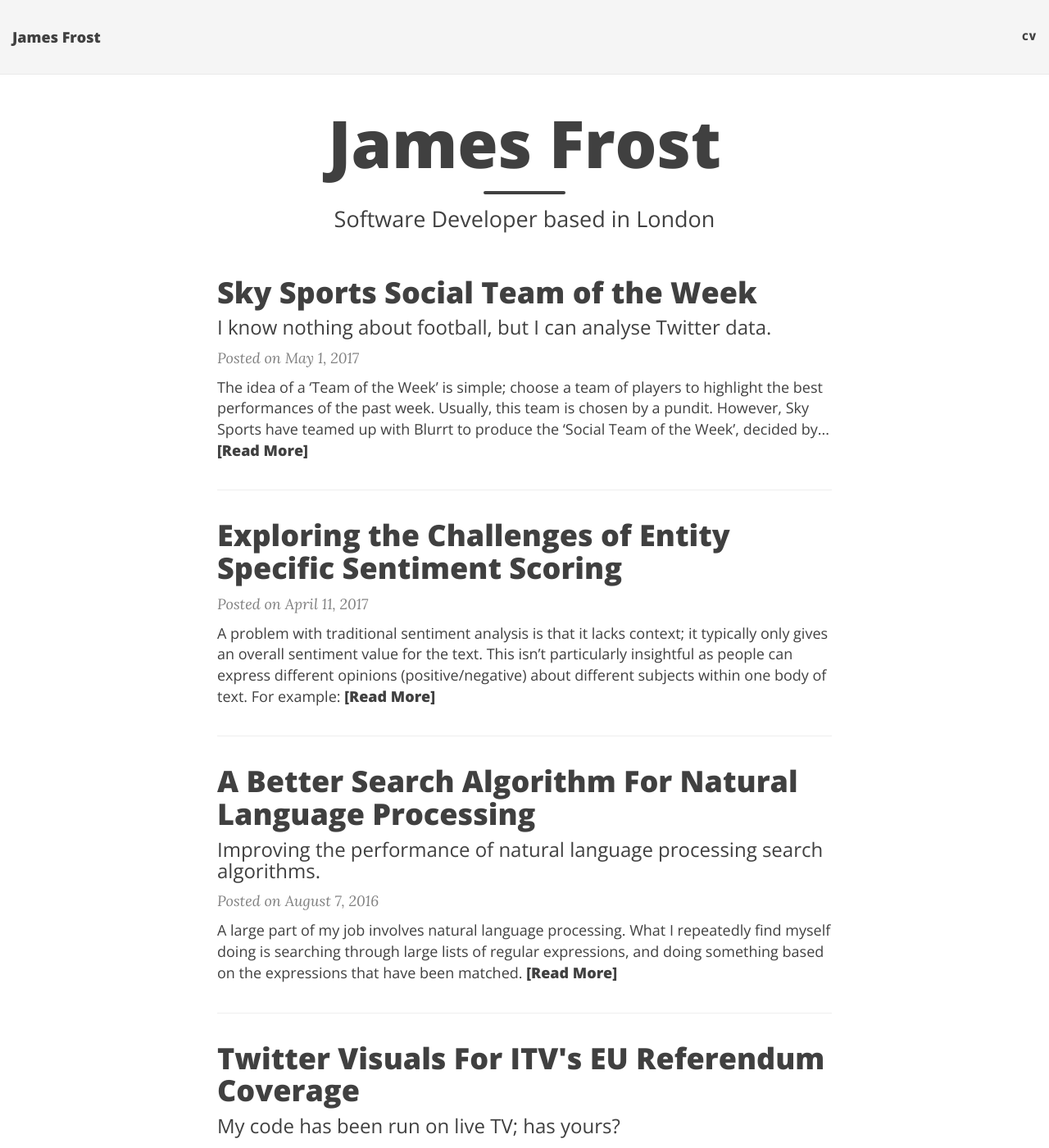
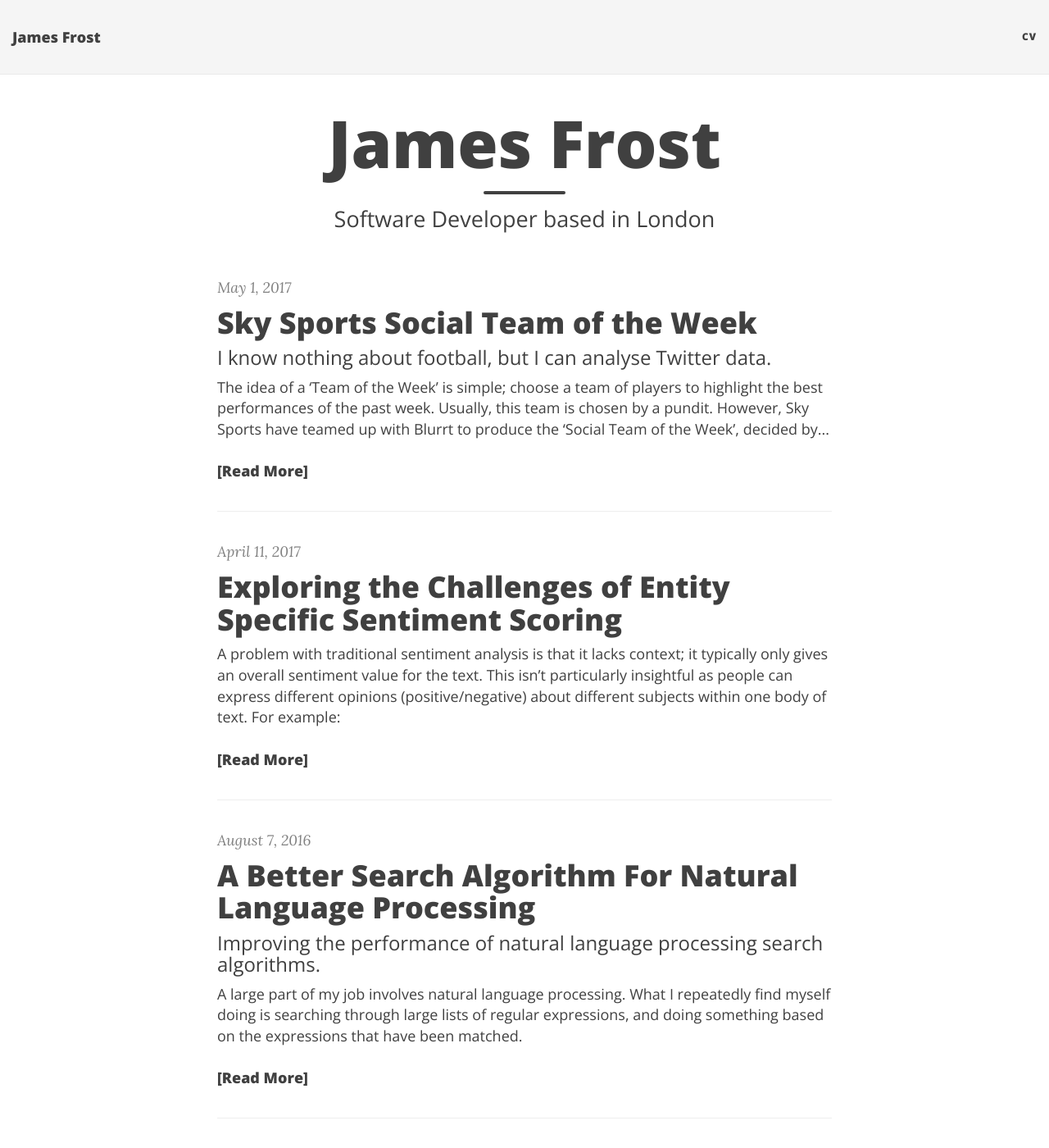
Before and after one commit to JamesFrost/jamesfrost.github.io, a Jekyll site: the page built from index.html, in a window 1280 px wide and 1400 px high. Shown: the whole window at 82% size. Built offline with Jekyll 4.4.1, drawn with Linux system fonts in a browser that asks for light colours; nearby versions of some CDN libraries; the list of posts is cut into pages by our own code; some of the changed text lies outside the part shown.

Commit message:
Tweaked index space + how dates are displayed

```diff
--- a/_config.yml
+++ b/_config.yml
@@ -45,7 +45,7 @@ author:
 # Select which links to show in the footer
 footer-links-active:
   rss: false
-  facebook: true
+  facebook: false
   email: true
   twitter: true
   google-plus: false
--- a/_includes/header.html
+++ b/_includes/header.html
@@ -36,7 +36,7 @@
 		  {% endif %}
 
 		  {% if include.type == "post" %}
-		  <span class="post-meta">Posted on {{ page.date | date: "%B %-d, %Y" }}</span>
+		  <span class="post-meta">{{ page.date | date: "%B %-d, %Y" }}</span>
 		  {% endif %}
         </div>
       </div>
@@ -61,7 +61,7 @@
 		  {% endif %}
 
 		  {% if include.type == "post" %}
-		  <span class="post-meta">Posted on {{ page.date | date: "%B %-d, %Y" }}</span>
+		  <span class="post-meta">{{ page.date | date: "%B %-d, %Y" }}</span>
 		  {% endif %}
         </div>
       </div>
--- a/index.html
+++ b/index.html
@@ -9,6 +9,11 @@ use-site-title: true
   {% for post in paginator.posts %}
   <article class="post-preview">
     <a href="{{ post.url | prepend: site.baseurl }}">
+
+    <p class="post-meta">
+      {{ post.date | date: "%B %-d, %Y" }}
+    </p>
+
 	  <h2 class="post-title">{{ post.title }}</h2>
 
 	  {% if post.subtitle %}
@@ -17,10 +22,6 @@ use-site-title: true
 	  </h3>
 	  {% endif %}
     </a>
-
-    <p class="post-meta">
-      Posted on {{ post.date | date: "%B %-d, %Y" }}
-    </p>
 
     <div class="post-entry-container">
       {% if post.image %}
@@ -34,7 +35,7 @@ use-site-title: true
         {{ post.excerpt | strip_html | xml_escape | truncatewords: site.excerpt_length }}
         {% assign excerpt_word_count = post.excerpt | number_of_words %}
         {% if post.content != post.excerpt or excerpt_word_count > site.excerpt_length %}
-          <a href="{{ post.url | prepend: site.baseurl }}" class="post-read-more">[Read&nbsp;More]</a>
+          <br><br><a href="{{ post.url | prepend: site.baseurl }}" class="post-read-more">[Read&nbsp;More]</a>
         {% endif %}
       </div>
     </div>
```
